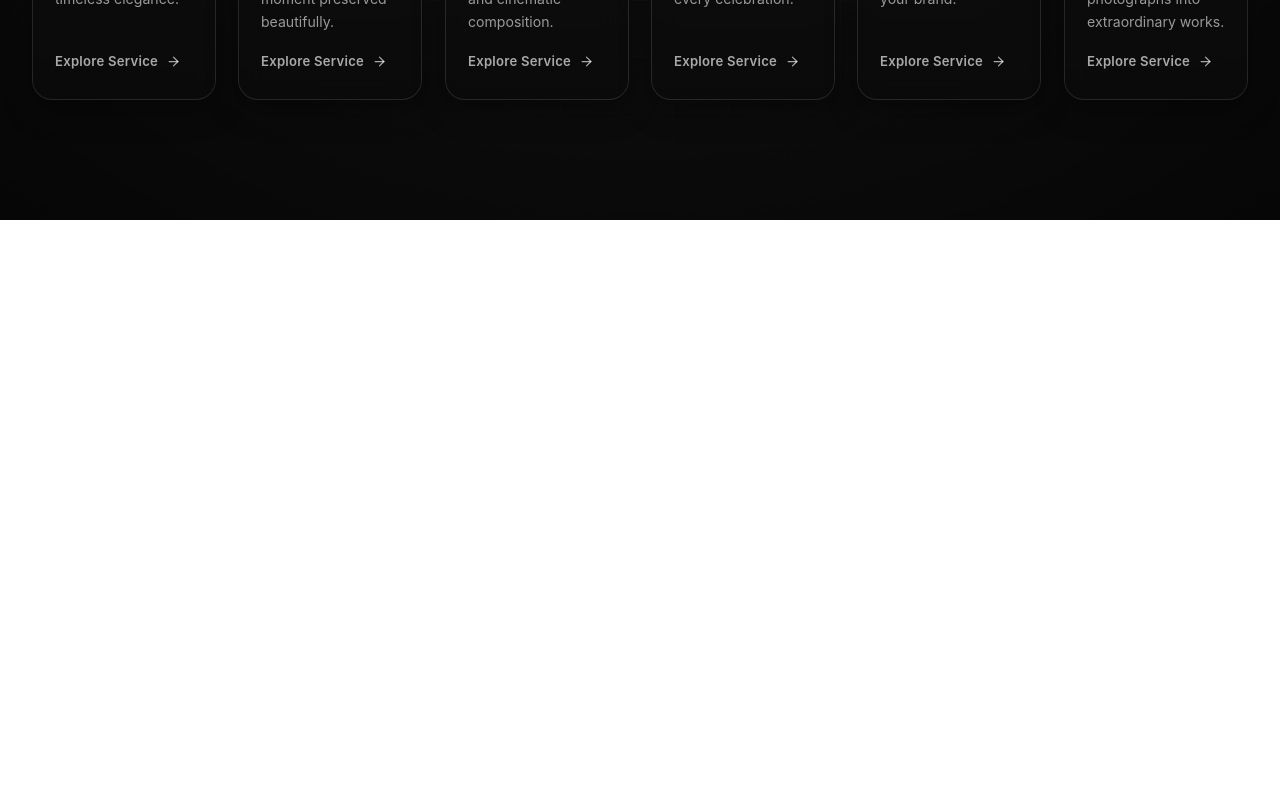
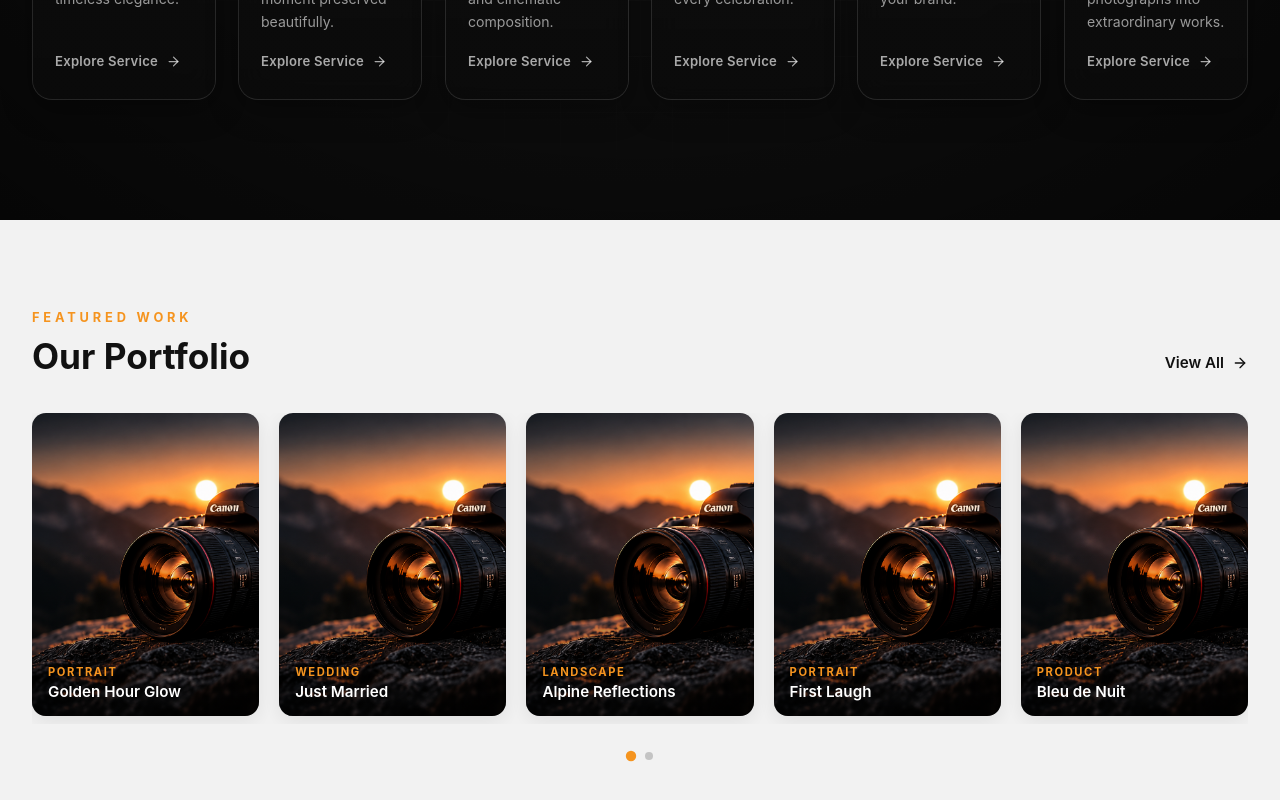
Before and after one commit to isaacmugwimi/Focus-Pixel, a React (Vite) app in the folder frontend/: page / in a window 1280 px wide. Shown: the part 1472-2272 px from the top of the page. Before the commit the page ends 1692 px from the top, so only its background shows below. Built offline with nearby package versions, Linux system fonts and the light colour scheme.

Commit message:
Add Portfolio component with styles and data

```diff
--- a/frontend/src/Components/Home/Home.jsx
+++ b/frontend/src/Components/Home/Home.jsx
@@ -1,12 +1,14 @@
 import React from "react";
 import Hero from "./Hero/Hero";
 import Services from "./Services/Services";
+import Portfolio from "./Portfolio/Portfolio";
 
 const Home = () => {
   return (
     <>
       <Hero />
       <Services />
+      <Portfolio />
     </>
   );
 };
--- a/frontend/src/Components/Home/Portfolio/Portfolio.css
+++ b/frontend/src/Components/Home/Portfolio/Portfolio.css
@@ -0,0 +1,228 @@
+.portfolio {
+  --fp-orange: #f5941f;
+  --fp-dark: #111111;
+  --fp-gray: #6b6b6b;
+  --fp-bg-light: #f2f2f2;
+
+  background: var(--fp-bg-light);
+  padding: 90px 32px;
+  font-family: "Inter", -apple-system, BlinkMacSystemFont, sans-serif;
+}
+
+.portfolio-inner {
+  max-width: 1280px;
+  margin: 0 auto;
+}
+
+/* ===== Header row ===== */
+.portfolio-header {
+  display: flex;
+  align-items: flex-end;
+  justify-content: space-between;
+  gap: 24px;
+  margin-bottom: 36px;
+}
+
+.portfolio-eyebrow {
+  font-size: 0.8rem;
+  font-weight: 700;
+  letter-spacing: 0.3em;
+  text-transform: uppercase;
+  color: var(--fp-orange);
+  margin: 0 0 10px;
+}
+
+.portfolio-title {
+  font-size: clamp(1.7rem, 3vw, 2.2rem);
+  font-weight: 700;
+  color: var(--fp-dark);
+  margin: 0;
+}
+
+.portfolio-view-all {
+  display: inline-flex;
+  align-items: center;
+  gap: 8px;
+  font-size: 0.95rem;
+  font-weight: 600;
+  color: var(--fp-dark);
+  text-decoration: none;
+  padding-bottom: 4px;
+  border-bottom: 1.5px solid transparent;
+  transition: color 0.2s ease, border-color 0.2s ease, gap 0.2s ease;
+  white-space: nowrap;
+}
+
+.portfolio-view-all:hover {
+  color: var(--fp-orange);
+  border-color: var(--fp-orange);
+  gap: 12px;
+}
+
+/* ===== Scroll track ===== */
+.portfolio-track {
+  display: flex;
+  gap: 20px;
+  overflow-x: auto;
+  scroll-snap-type: x mandatory;
+  padding-bottom: 8px;
+  margin-bottom: 28px;
+
+  /* hide scrollbar visually, still scrollable/draggable */
+  scrollbar-width: none;
+  -ms-overflow-style: none;
+}
+
+.portfolio-track::-webkit-scrollbar {
+  display: none;
+}
+
+/* ===== Card ===== */
+.portfolio-card {
+  position: relative;
+  flex: 0 0 auto;
+  width: calc((100% - 4 * 20px) / 5);
+  aspect-ratio: 3 / 4;
+  border-radius: 14px;
+  overflow: hidden;
+  scroll-snap-align: start;
+  text-decoration: none;
+  display: block;
+  box-shadow: 0 6px 20px rgba(0, 0, 0, 0.08);
+}
+
+.portfolio-card-img {
+  position: absolute;
+  inset: 0;
+  width: 100%;
+  height: 100%;
+  object-fit: cover;
+  transition: transform 0.6s cubic-bezier(0.22, 1, 0.36, 1);
+}
+
+.portfolio-card:hover .portfolio-card-img {
+  transform: scale(1.08);
+}
+
+.portfolio-card-overlay {
+  position: absolute;
+  inset: 0;
+  background: linear-gradient(
+    180deg,
+    rgba(0, 0, 0, 0) 45%,
+    rgba(0, 0, 0, 0.75) 100%
+  );
+  opacity: 0.65;
+  transition: opacity 0.4s ease;
+}
+
+.portfolio-card:hover .portfolio-card-overlay {
+  opacity: 0.9;
+}
+
+.portfolio-card-expand {
+  position: absolute;
+  top: 14px;
+  right: 14px;
+  display: flex;
+  align-items: center;
+  justify-content: center;
+  width: 34px;
+  height: 34px;
+  border-radius: 50%;
+  background: rgba(255, 255, 255, 0.16);
+  backdrop-filter: blur(6px);
+  color: #ffffff;
+  opacity: 0;
+  transform: translateY(-6px);
+  transition: opacity 0.3s ease, transform 0.3s ease, background 0.3s ease;
+}
+
+.portfolio-card:hover .portfolio-card-expand {
+  opacity: 1;
+  transform: translateY(0);
+  background: var(--fp-orange);
+  color: #101010;
+}
+
+.portfolio-card-caption {
+  position: absolute;
+  left: 16px;
+  right: 16px;
+  bottom: 14px;
+  display: flex;
+  flex-direction: column;
+  gap: 3px;
+  color: #ffffff;
+}
+
+.portfolio-card-category {
+  font-size: 0.7rem;
+  font-weight: 700;
+  letter-spacing: 0.14em;
+  text-transform: uppercase;
+  color: var(--fp-orange);
+}
+
+.portfolio-card-title {
+  font-size: 0.95rem;
+  font-weight: 600;
+  line-height: 1.3;
+}
+
+/* ===== Dots ===== */
+.portfolio-dots {
+  display: flex;
+  align-items: center;
+  justify-content: center;
+  gap: 10px;
+}
+
+.portfolio-dot {
+  width: 8px;
+  height: 8px;
+  border-radius: 50%;
+  border: none;
+  padding: 0;
+  background: rgba(17, 17, 17, 0.2);
+  cursor: pointer;
+  transition: background 0.25s ease, transform 0.25s ease;
+}
+
+.portfolio-dot:hover {
+  background: rgba(17, 17, 17, 0.4);
+}
+
+.portfolio-dot-active {
+  background: var(--fp-orange);
+  transform: scale(1.3);
+}
+
+/* ===== Responsive ===== */
+@media (max-width: 1200px) {
+  .portfolio-card {
+    width: calc((100% - 3 * 20px) / 3.3);
+  }
+}
+
+@media (max-width: 960px) {
+  .portfolio-card {
+    width: calc((100% - 2 * 18px) / 2.3);
+  }
+}
+
+@media (max-width: 640px) {
+  .portfolio {
+    padding: 64px 20px;
+  }
+
+  .portfolio-header {
+    flex-direction: column;
+    align-items: flex-start;
+    gap: 14px;
+  }
+
+  .portfolio-card {
+    width: 78%;
+  }
+}
--- a/frontend/src/Components/Home/Portfolio/Portfolio.jsx
+++ b/frontend/src/Components/Home/Portfolio/Portfolio.jsx
@@ -0,0 +1,112 @@
+import { useEffect, useRef, useState, useCallback } from "react";
+import { ArrowUpRight, ArrowRight } from "lucide-react";
+import "./Portfolio.css";
+import { PORTFOLIO } from "./PortfolioData";
+
+export default function Portfolio() {
+  const trackRef = useRef(null);
+  const [itemsPerView, setItemsPerView] = useState(5);
+  const [activePage, setActivePage] = useState(0);
+
+  // how many cards are visible at once, matches the CSS breakpoints below
+  useEffect(() => {
+    function updateItemsPerView() {
+      const w = window.innerWidth;
+      if (w <= 640) setItemsPerView(1.2);
+      else if (w <= 960) setItemsPerView(2.3);
+      else if (w <= 1200) setItemsPerView(3.3);
+      else setItemsPerView(5);
+    }
+    updateItemsPerView();
+    window.addEventListener("resize", updateItemsPerView);
+    return () => window.removeEventListener("resize", updateItemsPerView);
+  }, []);
+
+  const pageCount = Math.max(
+    1,
+    Math.ceil(PORTFOLIO.length / Math.round(itemsPerView)),
+  );
+
+  // keep the active dot in sync while the user scrolls/drags the strip
+  const handleScroll = useCallback(() => {
+    const track = trackRef.current;
+    if (!track) return;
+    const pageWidth = track.scrollWidth / pageCount;
+    const page = Math.round(track.scrollLeft / pageWidth);
+    setActivePage(Math.min(page, pageCount - 1));
+  }, [pageCount]);
+
+  const goToPage = (page) => {
+    const track = trackRef.current;
+    if (!track) return;
+    const pageWidth = track.scrollWidth / pageCount;
+    track.scrollTo({ left: page * pageWidth, behavior: "smooth" });
+    setActivePage(page);
+  };
+
+  return (
+    <section className="portfolio">
+      <div className="portfolio-inner">
+        <div className="portfolio-header">
+          <div>
+            <p className="portfolio-eyebrow">Featured Work</p>
+            <h2 className="portfolio-title">Our Portfolio</h2>
+          </div>
+
+          <a href="/gallery" className="portfolio-view-all">
+            View All
+            <ArrowRight size={16} aria-hidden="true" />
+          </a>
+        </div>
+
+        <div className="portfolio-track" ref={trackRef} onScroll={handleScroll}>
+          {PORTFOLIO.map((item) => (
+            <a
+              key={item.id}
+              href={`/gallery/${item.slug}`}
+              className="portfolio-card"
+            >
+              <img
+                src={item.src}
+                alt={`${item.title} — ${item.category} photography`}
+                className="portfolio-card-img"
+                loading="lazy"
+              />
+              <div className="portfolio-card-overlay" aria-hidden="true" />
+
+              <span className="portfolio-card-expand" aria-hidden="true">
+                <ArrowUpRight size={18} />
+              </span>
+
+              <div className="portfolio-card-caption">
+                <span className="portfolio-card-category">{item.category}</span>
+                <span className="portfolio-card-title">{item.title}</span>
+              </div>
+            </a>
+          ))}
+        </div>
+
+        <div
+          className="portfolio-dots"
+          role="tablist"
+          aria-label="Portfolio pages"
+        >
+          {Array.from({ length: pageCount }).map((_, i) => (
+            <button
+              key={i}
+              type="button"
+              role="tab"
+              aria-selected={i === activePage}
+              aria-label={`Go to portfolio page ${i + 1}`}
+              className={
+                "portfolio-dot" +
+                (i === activePage ? " portfolio-dot-active" : "")
+              }
+              onClick={() => goToPage(i)}
+            />
+          ))}
+        </div>
+      </div>
+    </section>
+  );
+}
--- /dev/null
+++ b/frontend/src/Components/Home/Portfolio/PortfolioData.js
@@ -0,0 +1,83 @@
+import img1 from "../../../assets/Portfolio/heroImage1.png";
+import img2 from "../../../assets/Portfolio/heroImage1.png";
+import img3 from "../../../assets/Portfolio/heroImage1.png";
+import img4 from "../../../assets/Portfolio/heroImage1.png";
+import img5 from "../../../assets/Portfolio/heroImage1.png";
+import img6 from "../../../assets/Portfolio/heroImage1.png";
+import img7 from "../../../assets/Portfolio/heroImage1.png";
+import img8 from "../../../assets/Portfolio/heroImage1.png";
+import img9 from "../../../assets/Portfolio/heroImage1.png";
+import img10 from "../../../assets/Portfolio/heroImage1.png";
+
+export const PORTFOLIO = [
+  {
+    id: 1,
+    src: img1,
+    category: "Portrait",
+    title: "Golden Hour Glow",
+    slug: "golden-hour-glow",
+  },
+  {
+    id: 2,
+    src: img2,
+    category: "Wedding",
+    title: "Just Married",
+    slug: "just-married",
+  },
+  {
+    id: 3,
+    src: img3,
+    category: "Landscape",
+    title: "Alpine Reflections",
+    slug: "alpine-reflections",
+  },
+  {
+    id: 4,
+    src: img4,
+    category: "Portrait",
+    title: "First Laugh",
+    slug: "first-laugh",
+  },
+  {
+    id: 5,
+    src: img5,
+    category: "Product",
+    title: "Bleu de Nuit",
+    slug: "bleu-de-nuit",
+  },
+  {
+    id: 6,
+    src: img6,
+    category: "Event",
+    title: "Live On Stage",
+    slug: "live-on-stage",
+  },
+  {
+    id: 7,
+    src: img7,
+    category: "Wedding",
+    title: "The First Dance",
+    slug: "the-first-dance",
+  },
+  {
+    id: 8,
+    src: img8,
+    category: "Landscape",
+    title: "Misty Valleys",
+    slug: "misty-valleys",
+  },
+  {
+    id: 9,
+    src: img9,
+    category: "Portrait",
+    title: "Studio Light",
+    slug: "studio-light",
+  },
+  {
+    id: 10,
+    src: img10,
+    category: "Product",
+    title: "Crafted Detail",
+    slug: "crafted-detail",
+  },
+];
```
Also changed, not shown: frontend/src/assets/Portfolio/heroImage1.png (added).
